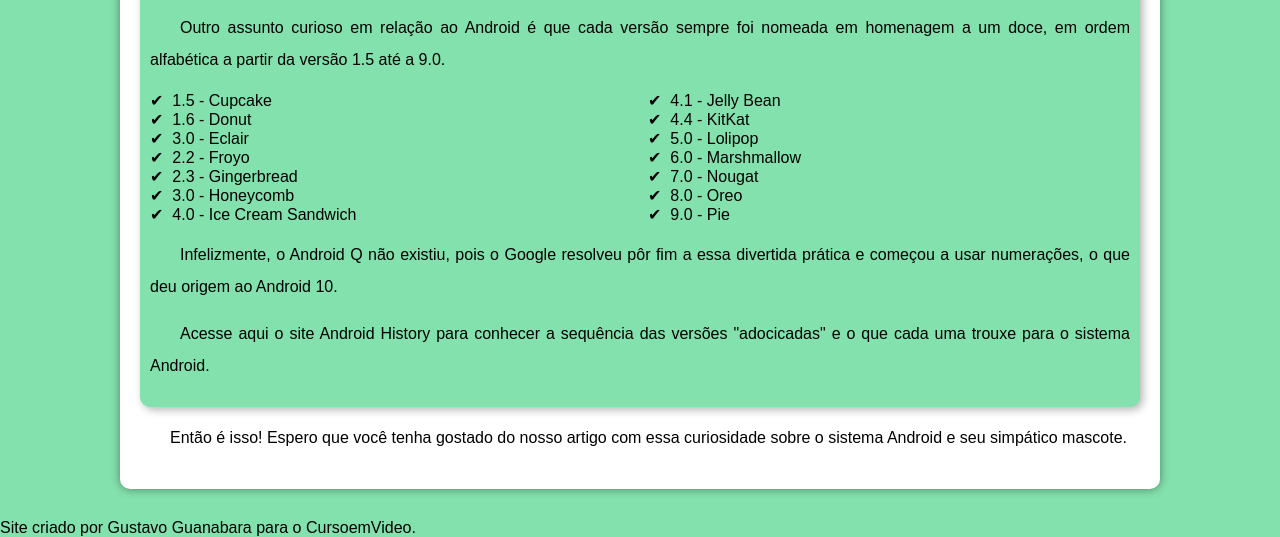
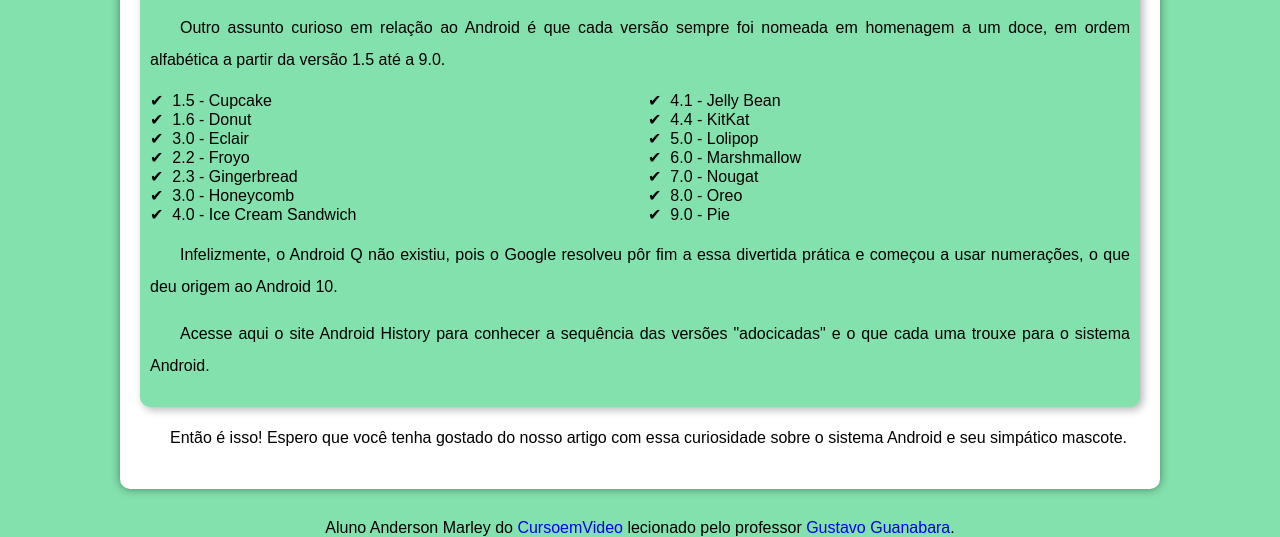
Before and after one commit to marley-br/site-guanabara2, a plain HTML site: page index.html in a window 1280 px wide. Shown: the part 2181-2718 px from the top of the page. Drawn offline with Linux system fonts and the light colour scheme.

Commit message:
udpate footer

```diff
--- a/index.html
+++ b/index.html
@@ -89,7 +89,7 @@
         </main>
 
         <footer>
-            Site criado por Gustavo Guanabara para o CursoemVideo.
+            <p>Aluno Anderson Marley do <a href="http://www.cursoemvideo.com">CursoemVideo</a> lecionado pelo professor <a href="http://github.com/gustavoguanabara">Gustavo Guanabara</a>.</p>
         </footer>
 
     </body>
--- a/style.css
+++ b/style.css
@@ -162,3 +162,11 @@ iframe {
     display: block;
     margin: auto;
 }
+
+footer {
+    text-align: center;
+}
+
+footer a {
+    text-decoration: none;
+}
```
